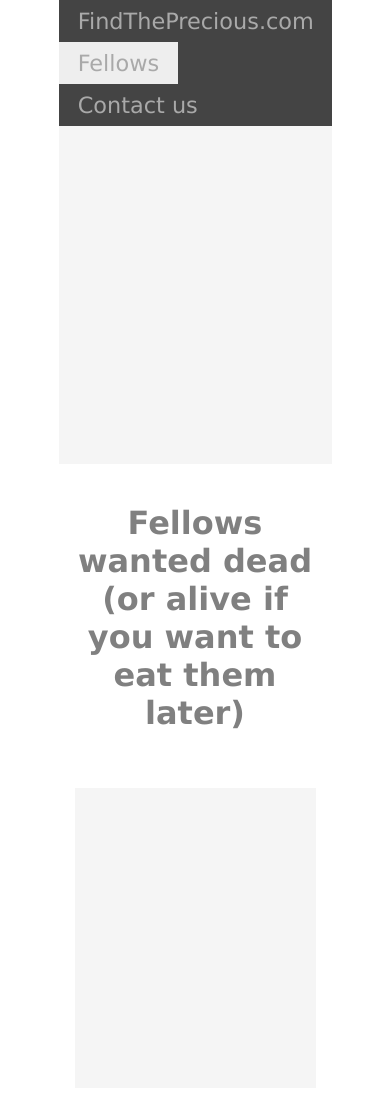
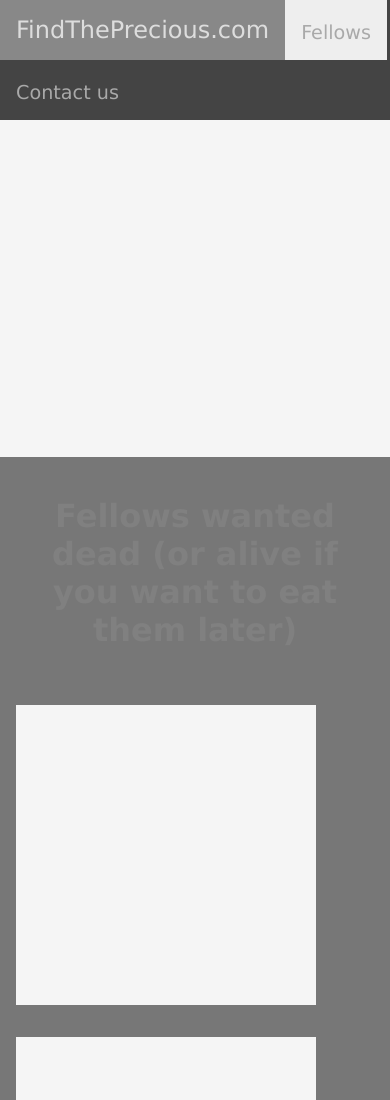
Before and after one commit to letotor/hillSide, a website built with Parcel: page index.html in a window 390 px wide. Shown: the top 1100 px of the page. Built offline with nearby package versions, Linux system fonts and the light colour scheme.

Commit message:
ajout container mobile

```diff
--- a/assets/styles.css
+++ b/assets/styles.css
@@ -34,6 +34,8 @@ h2{
     width:70%;
 }
 
+
+
 .active{
     background-color: #eee;
 }
@@ -43,17 +45,31 @@ h2{
 /*****HEADER****/
 nav{
     background: #444;
+    margin: 0;
 }
 
 nav ul {
+    padding:0;
+    margin:0;
     display:flex;
     flex-flow:row wrap;
+    align-content: center;
 }
 
 nav li{
-    padding: 0.5rem 1.2rem;
-    font-size: 1.4rem;
+    padding: 1rem;
+    font-size: 1.2rem;
 }
+
+nav li:not(:first-child) {
+    padding-top: 1.3rem;
+}
+
+nav li:first-child{
+    font-size: 1.5rem;
+    color: #ddd;
+}
+
 nav li:hover {
    cursor: pointer;
    background: #888;
@@ -76,8 +92,10 @@ nav li:hover {
     display: flex;
     flex-flow: row wrap;
     width:100%;
-    justify-content: space-between;
+    justify-content: space-around;
 }
+
+
 
 .img1{
     background: whitesmoke;
@@ -137,3 +155,17 @@ footer a:hover {
     font-size: 1.2rem;
 }
 /***FIN FOOTER***/
+
+
+@media (max-width:600px) {
+    .container {
+        width: 100%;
+        margin: 0 auto;
+        background: #777;
+    }
+
+    #articles {
+        flex-flow: column nowrap;
+    }
+
+}
```
Also changed, not shown: index.html (+1 -1 lines), 1 other file.
